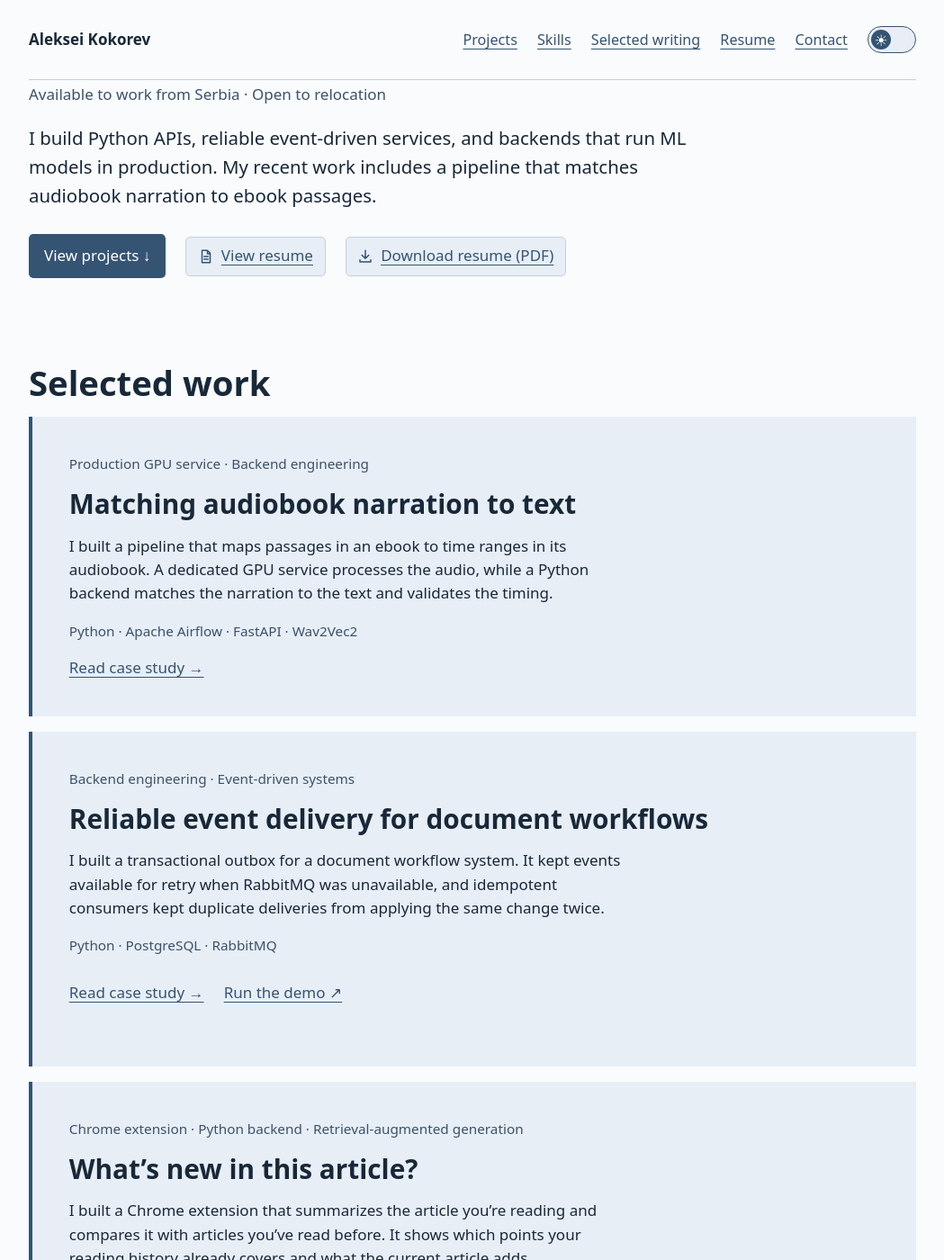
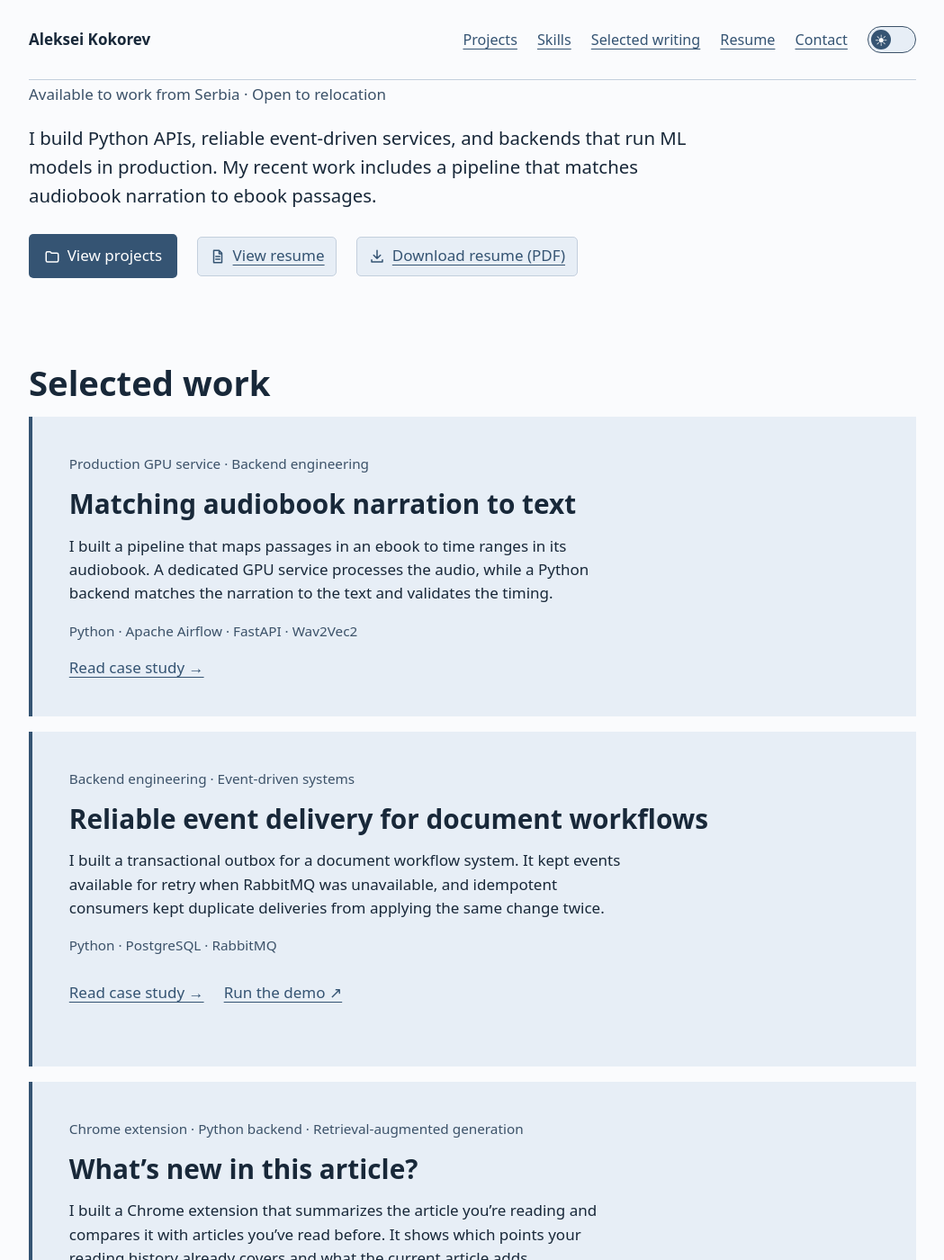
Before and after one commit to alex-coch/alex-coch.github.io, a Jekyll site: the page index.html, which Jekyll copies as it is, in a window 1280 px wide and 1400 px high, scrolled down 325 px. Shown: the whole window at 90% size, without its empty margins (115-1164 px from the left). Built offline with Jekyll 4.4.1, drawn with Linux system fonts in a browser that asks for light colours.

Commit message:
Use a folder icon for View projects

```diff
--- a/assets/portfolio.css
+++ b/assets/portfolio.css
@@ -56,10 +56,10 @@ header nav a[aria-current] {color:var(--ink);font-weight:700;text-decoration-thi
 .contact-icons button:focus-visible {outline:3px solid var(--focus);outline-offset:4px}
 .actions {display:flex;align-items:center;flex-wrap:wrap;gap:1.3rem;margin:1.6rem 0}
 .resume-action {
-  display:inline-flex;align-items:center;gap:.45em;min-height:44px;
-  padding:.4em .75em;border:1px solid var(--line);border-radius:.3rem;background:var(--panel)
+  min-height:44px;padding:.4em .75em;border:1px solid var(--line);border-radius:.3rem;background:var(--panel)
 }
-.resume-action svg {flex:none}
+.hero .actions .primary,.resume-action {display:inline-flex;align-items:center;gap:.45em}
+.hero .actions svg,.resume-action svg {flex:none}
 .resume-action:hover {border-color:currentColor}
 .hero .location {font-size:1rem;color:var(--muted)}
 .skills {display:grid;grid-template-columns:auto 1fr;gap:.7em 1.5em}
--- a/index.html
+++ b/index.html
@@ -1,7 +1,7 @@
 <!doctype html>
 <html lang="en"><head><meta charset="utf-8"><meta name="viewport" content="width=device-width, initial-scale=1"><title>Aleksei Kokorev · Python Backend Engineer</title><meta name="description" content="Python backend engineering portfolio. APIs, event-driven systems and production GPU inference."><link rel="icon" href="/assets/ak.svg?v=3" type="image/svg+xml">
 <script src="/assets/theme.js?v=2"></script>
-<link rel="stylesheet" href="/assets/portfolio.css?v=20"><script defer src="/assets/portfolio-nav.js?v=7"></script>
+<link rel="stylesheet" href="/assets/portfolio.css?v=21"><script defer src="/assets/portfolio-nav.js?v=7"></script>
 <script defer src="/assets/messenger-links.js"></script>
 <script defer src="/assets/contact-form.js"></script>
 <script async defer src="https://www.google.com/recaptcha/api.js"></script>
@@ -31,7 +31,7 @@
   <h1>Python Backend<br>Engineer</h1>
   <p class="location">Available to work from Serbia · Open to relocation</p>
   <p>I build Python APIs, reliable event-driven services, and backends that run ML models in production. My recent work includes a pipeline that matches audiobook narration to ebook passages.</p>
-  <div class="actions"><a class="primary" href="#work">View projects ↓</a>
+  <div class="actions"><a class="primary" href="#work"><svg width="18" height="18" viewBox="0 0 24 24" fill="none" stroke="currentColor" stroke-width="2" stroke-linecap="round" stroke-linejoin="round" aria-hidden="true" focusable="false"><path d="M3 7a2 2 0 0 1 2-2h4l2 2h8a2 2 0 0 1 2 2v9a2 2 0 0 1-2 2H5a2 2 0 0 1-2-2z"/></svg><span>View projects</span></a>
     <a class="resume-action" href="/resume/"><svg width="18" height="18" viewBox="0 0 24 24" fill="none" stroke="currentColor" stroke-width="2" stroke-linecap="round" stroke-linejoin="round" aria-hidden="true" focusable="false"><path d="M6 3h8l4 4v14H6zM14 3v5h4M9 12h6m-6 4h6"/></svg><span>View resume</span></a>
     <a class="resume-action" href="/assets/Aleksei_Kokorev_Python_Backend_CV.pdf" download><svg width="18" height="18" viewBox="0 0 24 24" fill="none" stroke="currentColor" stroke-width="2" stroke-linecap="round" stroke-linejoin="round" aria-hidden="true" focusable="false"><path d="M12 3v12m-5-5 5 5 5-5M4 17v3h16v-3"/></svg><span>Download resume (PDF)</span></a></div>
 </section>
```
